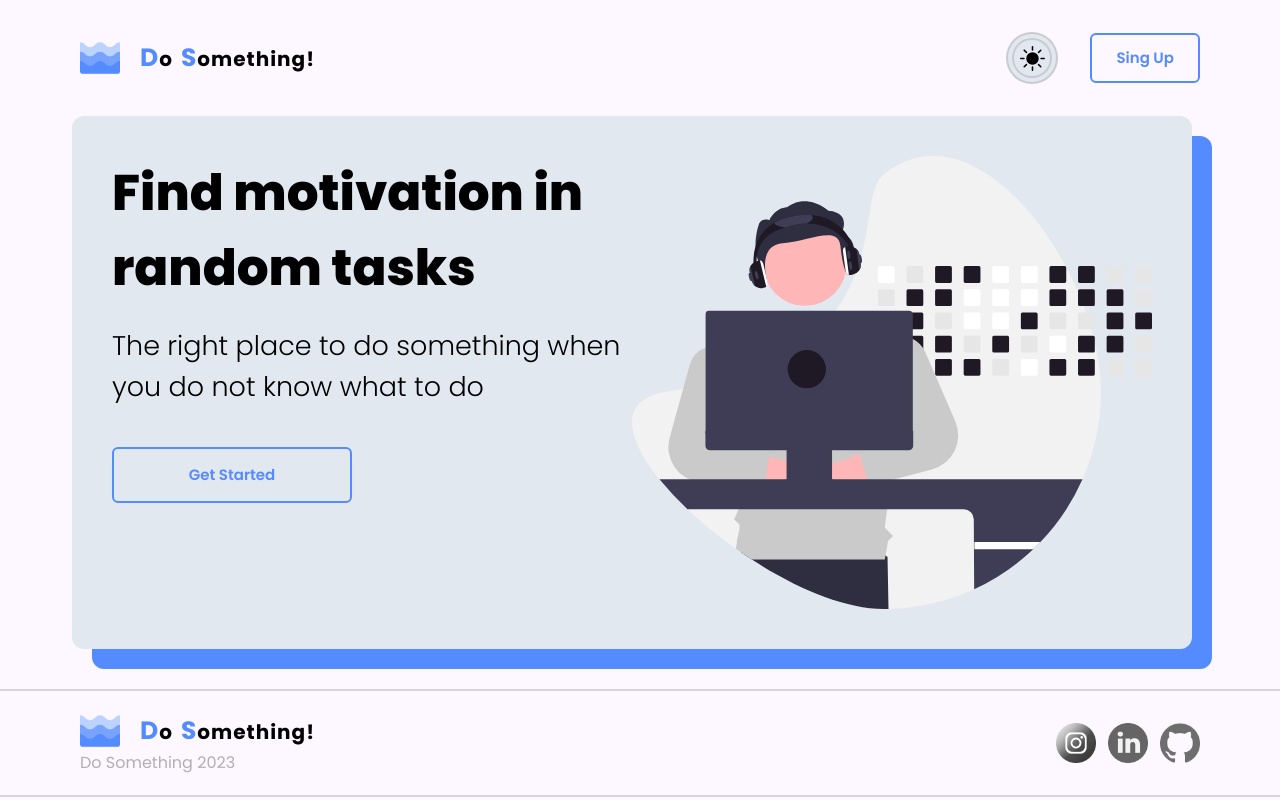
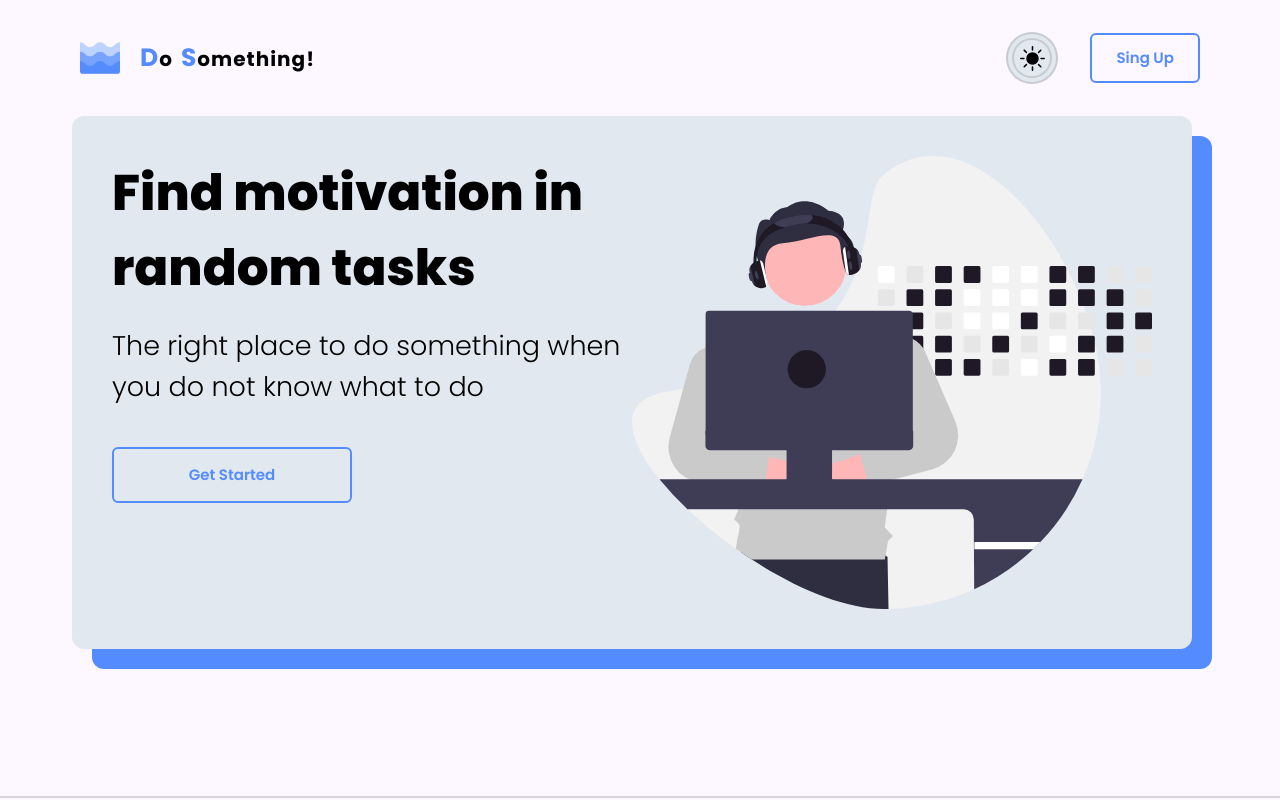
Before and after one commit to IlCabezon/do-something, a React (Vite) app: page / in a window 1280 px wide. Shown: the top 800 px of the page. Built offline with nearby package versions, Linux system fonts and the light colour scheme; no server answers.

Commit message:
[FT] height issue

```diff
--- a/src/components/Layout/index.jsx
+++ b/src/components/Layout/index.jsx
@@ -9,7 +9,7 @@ export default function index() {
   return (
     <main className="max-w-[100vw] overflow-x-hidden min-h-[100vh] flex flex-col  bg-primary">
       <Navbar />
-      <div id="detail" className="w-full max-width h-full mb-10">
+      <div id="detail" className="w-full max-width min-h-[80vh] mb-10">
         <Outlet />
       </div>
       <Footer />
```
